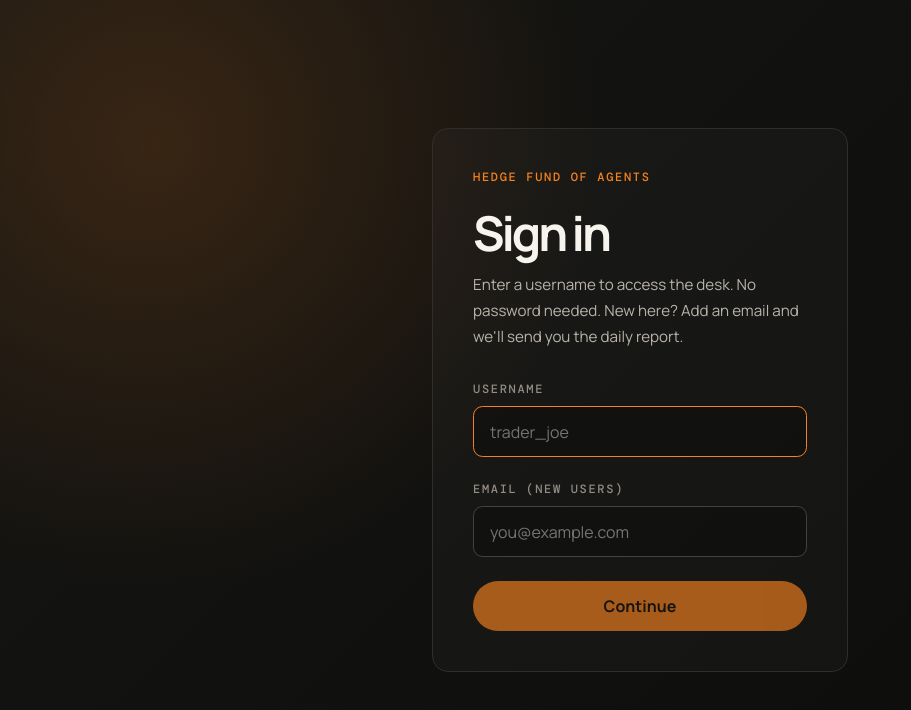
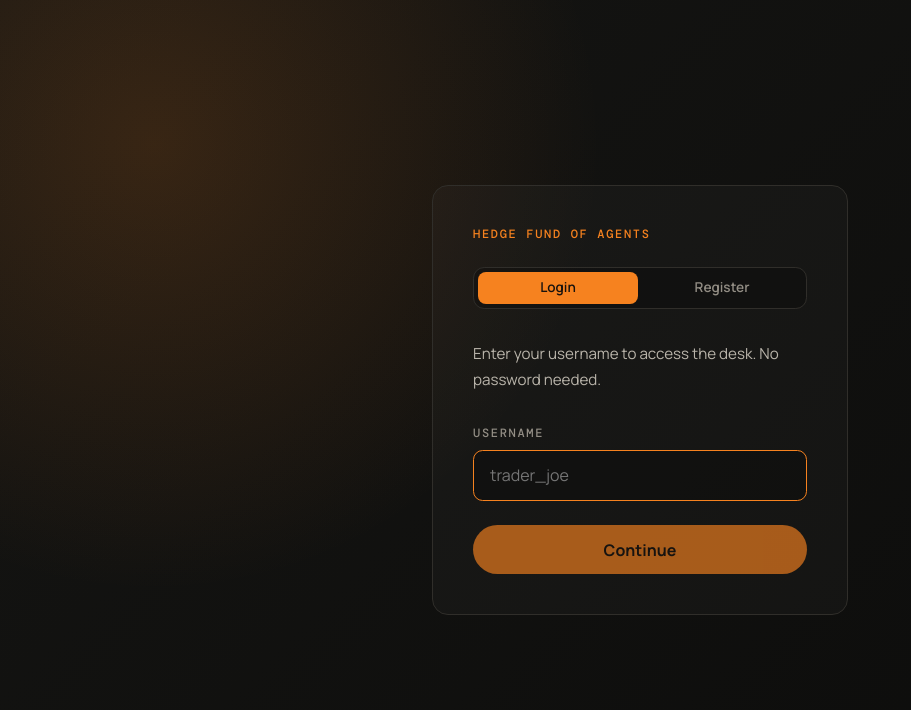
Before and after one commit to mkuritsu/hackathon, a React (Vite) app: page / in a window 1280 px wide. Shown: the top 710 px of the page, without its empty margins (0-911 px from the left). Built offline with nearby package versions, Linux system fonts and the light colour scheme; no server answers.

Commit message:
Split sign-in into Login and Register tabs

```diff
--- a/src/react-app/Login.tsx
+++ b/src/react-app/Login.tsx
@@ -5,22 +5,35 @@ type LoginProps = {
 	onLoggedIn: (username: string) => void;
 };
 
+type Mode = "login" | "register";
+
 export default function Login({ initialUsername, onLoggedIn }: LoginProps) {
+	const [mode, setMode] = useState<Mode>("login");
 	const [username, setUsername] = useState(initialUsername);
 	const [email, setEmail] = useState("");
 	const [error, setError] = useState("");
 	const [isSubmitting, setIsSubmitting] = useState(false);
+
+	function switchMode(next: Mode) {
+		setMode(next);
+		setError("");
+	}
 
 	async function submit(event: React.FormEvent) {
 		event.preventDefault();
 		setError("");
 		setIsSubmitting(true);
 
+		const payload =
+			mode === "register"
+				? { username: username.trim(), email: email.trim() }
+				: { username: username.trim() };
+
 		try {
 			const response = await fetch("/api/auth/login", {
 				method: "POST",
 				headers: { "Content-Type": "application/json" },
-				body: JSON.stringify({ username: username.trim(), email: email.trim() }),
+				body: JSON.stringify(payload),
 			});
 			const data = (await response.json()) as {
 				user?: { username: string };
@@ -28,25 +41,56 @@ export default function Login({ initialUsername, onLoggedIn }: LoginProps) {
 			};
 
 			if (!response.ok || !data.user) {
-				throw new Error(data.error ?? `Login failed (${response.status})`);
+				if (mode === "login" && data.error?.includes("register")) {
+					throw new Error("Username not found. Switch to Register to create an account.");
+				}
+				throw new Error(data.error ?? `Request failed (${response.status})`);
 			}
 
 			onLoggedIn(data.user.username);
-		} catch (loginError) {
-			setError(loginError instanceof Error ? loginError.message : "Login failed");
+		} catch (submitError) {
+			setError(submitError instanceof Error ? submitError.message : "Request failed");
 		} finally {
 			setIsSubmitting(false);
 		}
 	}
 
+	const registering = mode === "register";
+	const disabled =
+		isSubmitting ||
+		username.trim().length < 2 ||
+		(registering && email.trim().length < 3);
+
 	return (
 		<main className="auth">
 			<form className="auth-card" onSubmit={submit}>
 				<p className="eyebrow">Hedge Fund of Agents</p>
-				<h1>Sign in</h1>
+
+				<div className="tabs" role="tablist" aria-label="Authentication">
+					<button
+						type="button"
+						role="tab"
+						aria-selected={!registering}
+						className={`tab ${!registering ? "active" : ""}`}
+						onClick={() => switchMode("login")}
+					>
+						Login
+					</button>
+					<button
+						type="button"
+						role="tab"
+						aria-selected={registering}
+						className={`tab ${registering ? "active" : ""}`}
+						onClick={() => switchMode("register")}
+					>
+						Register
+					</button>
+				</div>
+
 				<p className="intro">
-					Enter a username to access the desk. No password needed. New here? Add an
-					email and we&apos;ll send you the daily report.
+					{registering
+						? "Pick a username and add an email. We'll send you the daily report."
+						: "Enter your username to access the desk. No password needed."}
 				</p>
 
 				<label htmlFor="username">Username</label>
@@ -60,7 +104,9 @@ export default function Login({ initialUsername, onLoggedIn }: LoginProps) {
 					onChange={(event) => setUsername(event.target.value)}
 				/>
 
-				<label htmlFor="email">Email (new users)</label>
+				{registering && (
+					<>
+						<label htmlFor="email">Email</label>
 						<input
 							id="email"
 							name="email"
@@ -70,9 +116,17 @@ export default function Login({ initialUsername, onLoggedIn }: LoginProps) {
 							value={email}
 							onChange={(event) => setEmail(event.target.value)}
 						/>
+					</>
+				)}
 
-				<button type="submit" disabled={isSubmitting || username.trim().length < 2}>
-					{isSubmitting ? "Signing in..." : "Continue"}
+				<button type="submit" disabled={disabled}>
+					{isSubmitting
+						? registering
+							? "Creating account..."
+							: "Signing in..."
+						: registering
+							? "Create account"
+							: "Continue"}
 				</button>
 
 				{error && <strong className="error">{error}</strong>}
--- a/src/react-app/index.css
+++ b/src/react-app/index.css
@@ -67,6 +67,37 @@ main {
 .auth-card h1 {
 	font-size: clamp(2.2rem, 6vw, 3rem);
 	margin-bottom: 0.5rem;
+}
+
+.tabs {
+	display: flex;
+	gap: 0.25rem;
+	padding: 0.25rem;
+	margin-bottom: 1.5rem;
+	background: rgba(0, 0, 0, 0.25);
+	border: 1px solid #302e2a;
+	border-radius: 0.7rem;
+}
+
+.tabs .tab {
+	flex: 1;
+	padding: 0.6rem 0.75rem;
+	border: 0;
+	border-radius: 0.5rem;
+	color: #928d84;
+	background: transparent;
+	cursor: pointer;
+	font: 600 0.85rem/1 "Manrope", sans-serif;
+}
+
+.tabs .tab:hover:not(.active) {
+	color: #f7f4ed;
+	background: rgba(255, 255, 255, 0.03);
+}
+
+.tabs .tab.active {
+	color: #17120e;
+	background: #f6821f;
 }
 
 .auth-card .intro {
```
Lines whose indentation alone changed are shown as unchanged.
